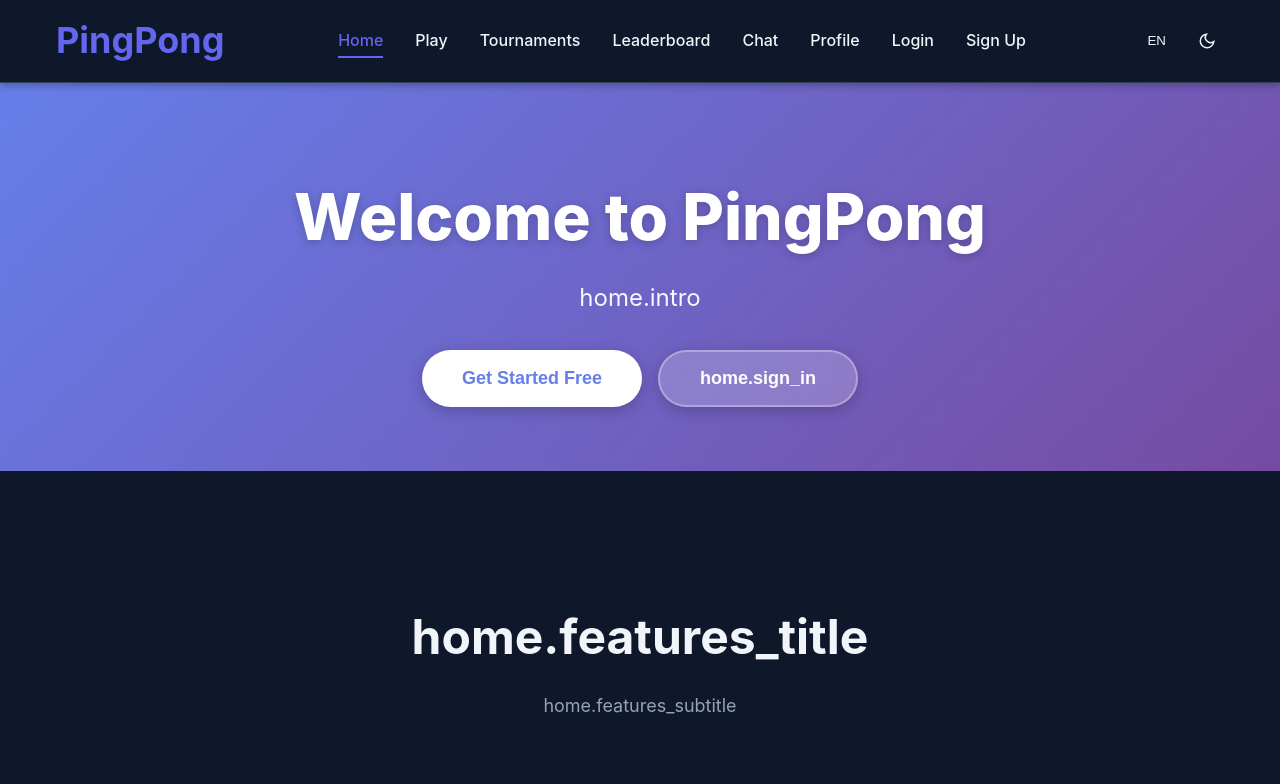
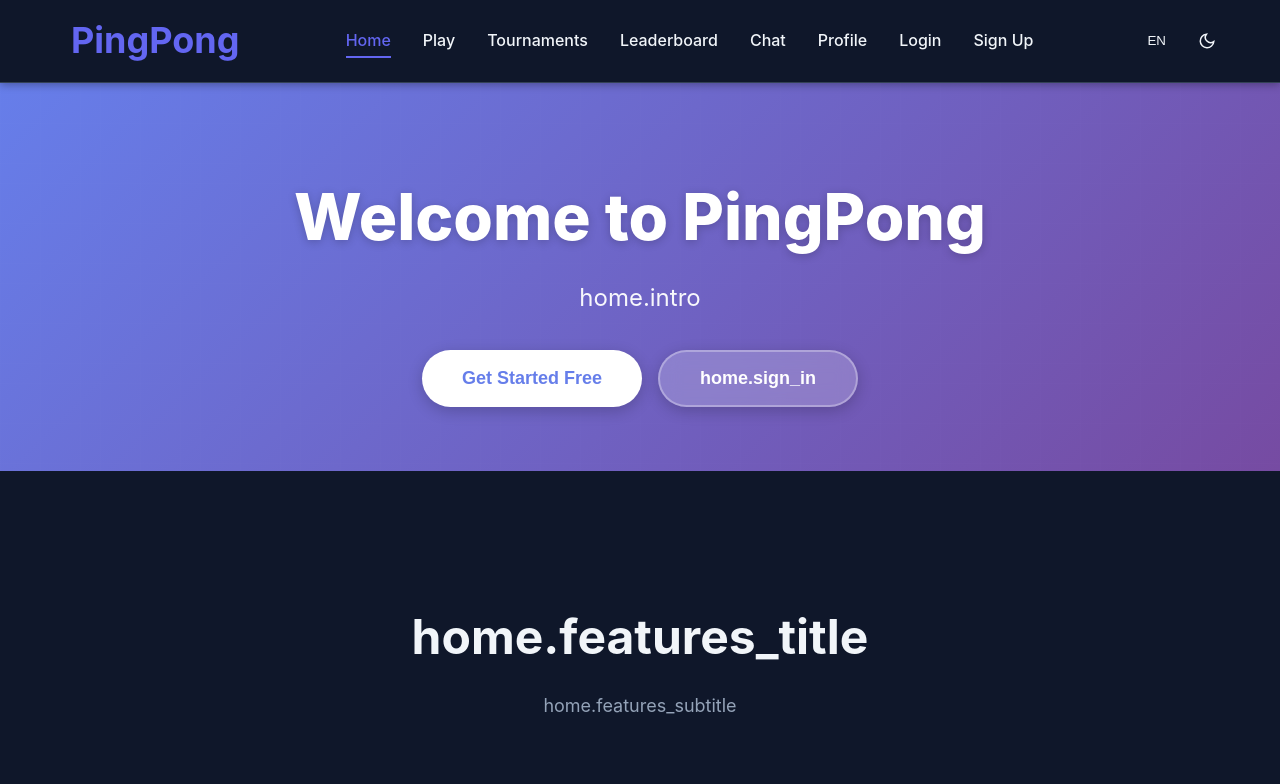
Before and after one commit to mel-mehdi/ping-pong, a React (Vite) app in the folder frontend/: page / in a window 1280 px wide. Shown: the top 784 px of the page. Built offline with nearby package versions, Linux system fonts and the light colour scheme.

Commit message:
style(nav): nudge brand left by 15px

```diff
--- a/frontend/src/styles/main.css
+++ b/frontend/src/styles/main.css
@@ -182,7 +182,7 @@ body {
     justify-content: space-between;
     padding: 0.75rem 1rem;
 }
-.nav-brand { font-size: 1.5rem; font-weight: 700; color: var(--primary); text-decoration: none; }
+.nav-brand { font-size: 1.5rem; font-weight: 700; color: var(--primary); text-decoration: none; margin-left: 15px; }
 .nav-menu { display: flex; list-style: none; gap: 2rem; }
 .nav-menu a {
     color: var(--text);
```
